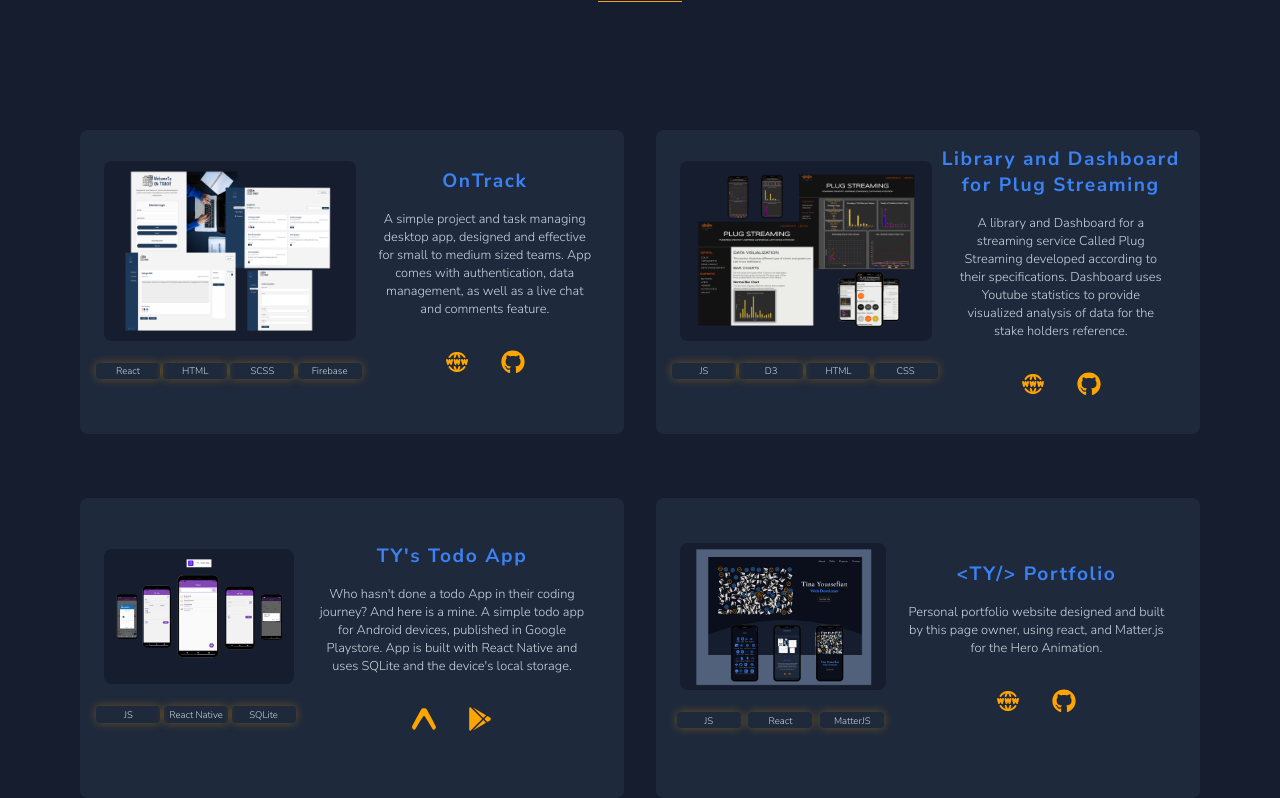
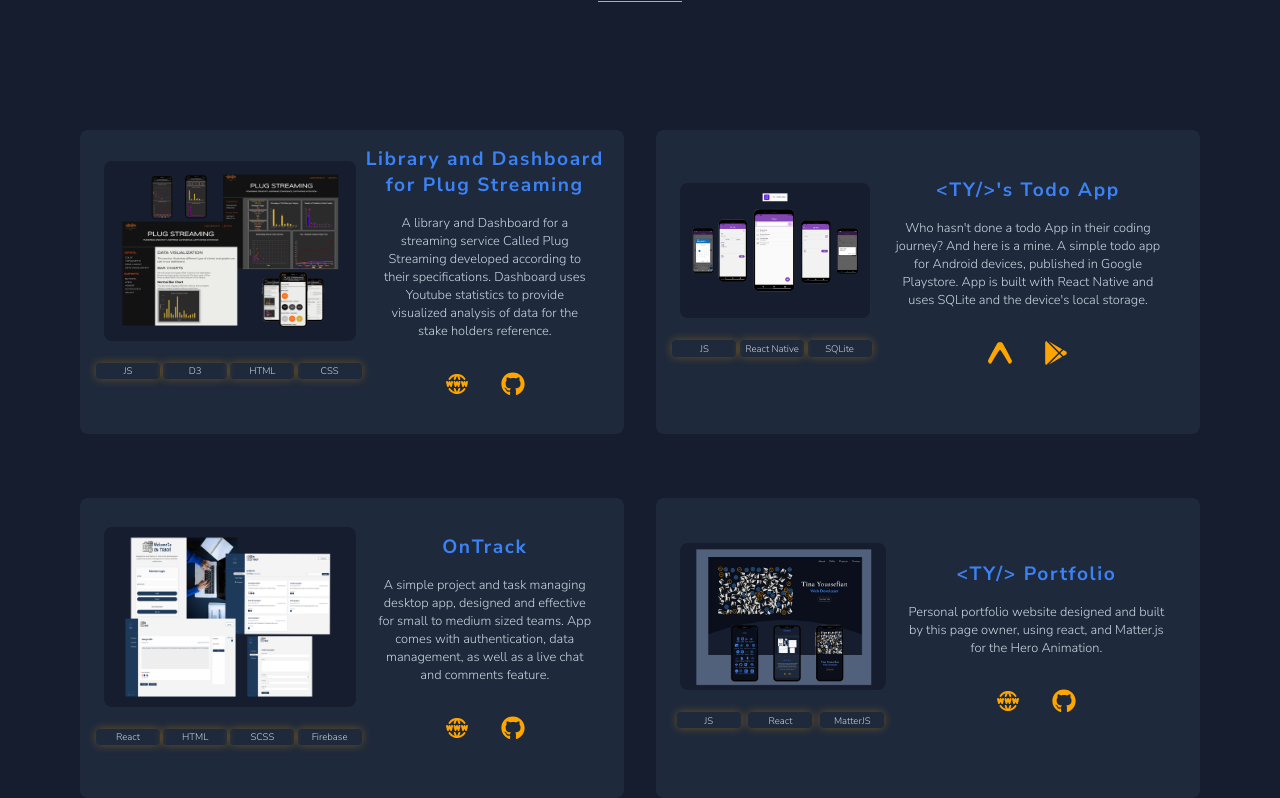
Before and after one commit to tyousofine/portfolio, a React (Create React App) app: page / in a window 1280 px wide. Shown: the part 2202-3000 px from the top of the page. Built offline with nearby package versions, Linux system fonts and the light colour scheme.

Commit message:
switch pooject order

```diff
--- a/src/data/projects.js
+++ b/src/data/projects.js
@@ -3,14 +3,7 @@ import plugStreaming from '../images/PlugStreaming.png';
 import todoApp from '../images/todoApp.png';
 import portfolio from '../images/portfolio.png';
 
-export const projects = [{
-    image: onTrack,
-    title: 'OnTrack',
-    stack: ['React', 'HTML', 'SCSS', 'Firebase'],
-    description: 'A simple project and task managing desktop app, designed and effective for small to medium sized teams. App comes with authentication, data management, as well as a live chat and comments feature.',
-    webLink: "https://ontrackk.vercel.app/",
-    codeLink: "https://github.com/tyousofine/onTrack"
-},
+export const projects = [
     {
         image: plugStreaming,
         title: 'Library and Dashboard for Plug Streaming',
@@ -21,11 +14,19 @@ export const projects = [{
     },
     {
         image: todoApp,
-    title: "TY's Todo App",
+        title: "<TY/>'s Todo App",
         stack: ['JS', 'React Native', 'SQLite'],
         description: "Who hasn't done a todo App in their coding journey? And here is a mine. A simple todo app for Android devices, published in Google Playstore. App is built with React Native and uses SQLite and the device's local storage.",
         expoSnack: "https://snack.expo.dev/@tyousofine/tystodoapp?platform=android",
         googlePlay: "http://play.google.com/store/apps/details?id=com.ty.creations.todo.app"
+    },
+    {
+        image: onTrack,
+        title: 'OnTrack',
+        stack: ['React', 'HTML', 'SCSS', 'Firebase'],
+        description: 'A simple project and task managing desktop app, designed and effective for small to medium sized teams. App comes with authentication, data management, as well as a live chat and comments feature.',
+        webLink: "https://ontrackk.vercel.app/",
+        codeLink: "https://github.com/tyousofine/onTrack"
     },
 
     {
```
Lines whose indentation alone changed are shown as unchanged.
